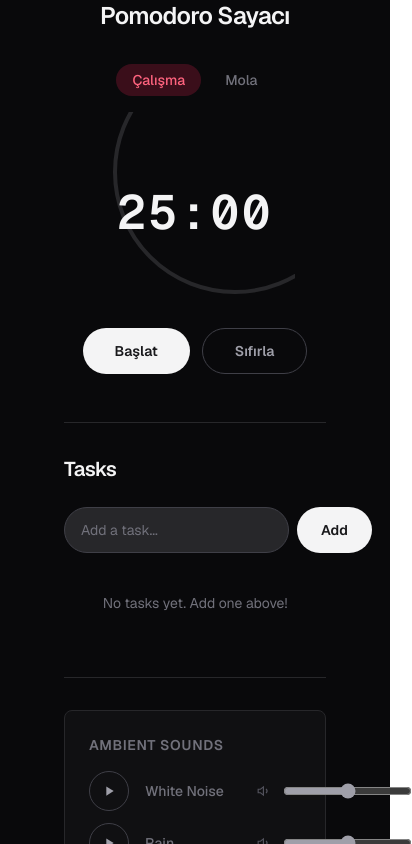
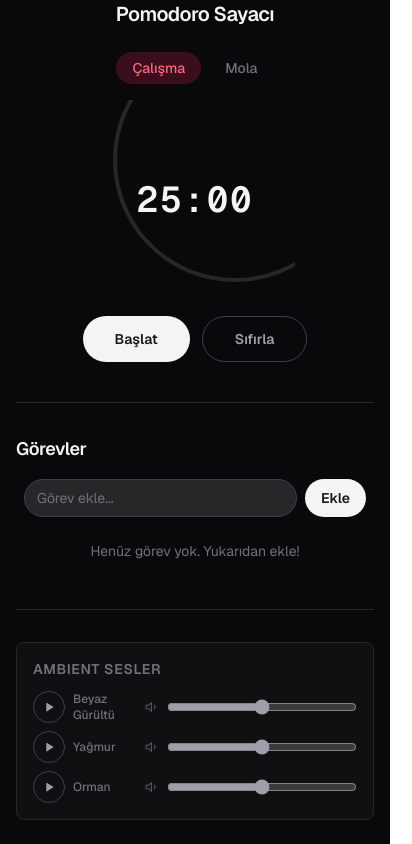
Before and after one commit to Erxpria1/YaverFX, a Next.js app: page / in a window 390 px wide. Shown: the top 844 px of the page, 412 px wide, since content can reach past the window. Built offline with nearby package versions, Linux system fonts and the light colour scheme.

Commit message:
fix: mobile responsiveness & Turkish labels

```diff
--- a/app/components/AmbientSounds.tsx
+++ b/app/components/AmbientSounds.tsx
@@ -13,7 +13,7 @@ interface SoundConfig {
 const SOUNDS: SoundConfig[] = [
   {
     id: "whiteNoise",
-    label: "White Noise",
+    label: "Beyaz Gürültü",
     icon: (
       <svg width="20" height="20" viewBox="0 0 24 24" fill="none" stroke="currentColor" strokeWidth="2" strokeLinecap="round" strokeLinejoin="round">
         <path d="M2 12h2M6 8v8M10 4v16M14 8v8M18 6v12M22 12h-2" />
@@ -22,7 +22,7 @@ const SOUNDS: SoundConfig[] = [
   },
   {
     id: "rain",
-    label: "Rain",
+    label: "Yağmur",
     icon: (
       <svg width="20" height="20" viewBox="0 0 24 24" fill="none" stroke="currentColor" strokeWidth="2" strokeLinecap="round" strokeLinejoin="round">
         <path d="M4 14.899A7 7 0 1 1 15.71 8h1.79a4.5 4.5 0 0 1 2.5 8.242" />
@@ -32,7 +32,7 @@ const SOUNDS: SoundConfig[] = [
   },
   {
     id: "forest",
-    label: "Forest",
+    label: "Orman",
     icon: (
       <svg width="20" height="20" viewBox="0 0 24 24" fill="none" stroke="currentColor" strokeWidth="2" strokeLinecap="round" strokeLinejoin="round">
         <path d="M17 14l3-3-3-3" />
@@ -203,22 +203,22 @@ export default function AmbientSounds() {
   }, []);
 
   return (
-    <div className="flex flex-col gap-4 rounded-lg border border-zinc-800 bg-zinc-900/50 p-6">
-      <h2 className="text-sm font-semibold text-zinc-500 uppercase tracking-wider">Ambient Sounds</h2>
+    <div className="flex flex-col gap-3 rounded-lg border border-zinc-800 bg-zinc-900/50 p-4 sm:p-6">
+      <h2 className="text-sm font-semibold text-zinc-500 uppercase tracking-wider">Ambient Sesler</h2>
 
-      <div className="flex flex-col gap-3">
+      <div className="flex flex-col gap-2 sm:gap-3">
         {SOUNDS.map((sound) => {
           const state = sounds[sound.id];
           return (
-            <div key={sound.id} className="flex items-center gap-4">
+            <div key={sound.id} className="flex items-center gap-2 sm:gap-4">
               <button
                 onClick={() => toggleSound(sound.id)}
-                className={`flex h-10 w-10 shrink-0 items-center justify-center rounded-full transition-colors ${
+                className={`flex h-8 w-8 sm:h-10 sm:w-10 shrink-0 items-center justify-center rounded-full transition-colors ${
                   state.isPlaying
                     ? "bg-zinc-100 text-zinc-900 hover:bg-white"
                     : "border border-zinc-700 text-zinc-400 hover:border-zinc-500 hover:text-zinc-200"
                 }`}
-                aria-label={`${state.isPlaying ? "Pause" : "Play"} ${sound.label}`}
+                aria-label={`${state.isPlaying ? "Duraklat" : "Oynat"} ${sound.label}`}
               >
                 {state.isPlaying ? (
                   <svg width="16" height="16" viewBox="0 0 24 24" fill="currentColor">
@@ -232,11 +232,11 @@ export default function AmbientSounds() {
                 )}
               </button>
 
-              <span className={`w-24 shrink-0 text-sm font-medium transition-colors ${state.isPlaying ? "text-zinc-100" : "text-zinc-500"}`}>
+              <span className={`w-16 sm:w-24 shrink-0 text-xs sm:text-sm font-medium transition-colors ${state.isPlaying ? "text-zinc-100" : "text-zinc-500"}`}>
                 {sound.label}
               </span>
 
-              <div className="flex flex-1 items-center gap-3">
+              <div className="flex flex-1 items-center gap-2 sm:gap-3">
                 <svg width="14" height="14" viewBox="0 0 24 24" fill="none" stroke="currentColor" strokeWidth="2" className="shrink-0 text-zinc-600">
                   <polygon points="11 5 6 9 2 9 2 15 6 15 11 19 11 5" />
                   {state.volume > 0.3 && <path d="M15.54 8.46a5 5 0 0 1 0 7.07" />}
--- a/app/components/PomodoroTimer.tsx
+++ b/app/components/PomodoroTimer.tsx
@@ -121,7 +121,7 @@ export default function PomodoroTimer() {
             }}
           />
         </svg>
-        <span className="absolute text-5xl font-mono font-semibold tracking-wider text-zinc-100">
+        <span className="absolute text-4xl sm:text-5xl font-mono font-semibold tracking-wider text-zinc-100">
           {display}
         </span>
       </div>
--- a/app/components/TaskList.tsx
+++ b/app/components/TaskList.tsx
@@ -37,34 +37,34 @@ export default function TaskList() {
   };
 
   return (
-    <div className="flex flex-col gap-6 w-full">
+    <div className="flex flex-col gap-4 w-full px-2 sm:px-0">
       <div className="flex gap-2">
         <input
           type="text"
           value={input}
           onChange={(e) => setInput(e.target.value)}
           onKeyDown={handleKeyDown}
-          placeholder="Add a task..."
-          className="flex-1 rounded-full bg-zinc-800 border border-zinc-700 px-4 py-3 text-sm text-zinc-100 placeholder-zinc-500 outline-none transition-colors focus:border-zinc-500"
+          placeholder="Görev ekle..."
+          className="flex-1 rounded-full bg-zinc-800 border border-zinc-700 px-3 py-2 text-sm text-zinc-100 placeholder-zinc-500 outline-none transition-colors focus:border-zinc-500"
         />
         <button
           onClick={addTask}
-          className="rounded-full bg-zinc-100 px-6 py-3 text-sm font-semibold text-zinc-900 transition-colors hover:bg-white"
+          className="rounded-full bg-zinc-100 px-4 py-2 text-sm font-semibold text-zinc-900 transition-colors hover:bg-white"
         >
-          Add
+          Ekle
         </button>
       </div>
 
       <div className="flex flex-col gap-2">
         {tasks.length === 0 && (
-          <p className="text-center text-sm text-zinc-500 py-4">
-            No tasks yet. Add one above!
+          <p className="text-center text-sm text-zinc-500 py-2 sm:py-4">
+            Henüz görev yok. Yukarıdan ekle!
           </p>
         )}
         {tasks.map((task) => (
           <div
             key={task.id}
-            className="flex items-center gap-3 rounded-lg border border-zinc-800 bg-zinc-900/50 px-4 py-3 transition-colors hover:border-zinc-700"
+            className="flex items-center gap-2 sm:gap-3 rounded-lg border border-zinc-800 bg-zinc-900/50 px-3 py-2 sm:px-4 sm:py-3 transition-colors hover:border-zinc-700"
           >
             <button
               onClick={() => toggleTask(task.id)}
--- a/app/page.tsx
+++ b/app/page.tsx
@@ -6,24 +6,24 @@ import SiteBlocker from "./components/SiteBlocker";
 export default function Home() {
   return (
     <div className="flex flex-col flex-1 items-center justify-center bg-zinc-950 font-sans">
-      <main className="flex flex-1 w-full max-w-3xl flex-col items-center justify-center px-16">
-        <h1 className="text-2xl font-semibold tracking-tight text-zinc-100 mb-8">
+      <main className="flex flex-1 w-full max-w-3xl flex-col items-center justify-center px-4 sm:px-8 md:px-16">
+        <h1 className="text-xl sm:text-2xl font-semibold tracking-tight text-zinc-100 mb-6 sm:mb-8">
           Pomodoro Sayacı
         </h1>
         <PomodoroTimer />
 
-        <div className="w-full mt-12 pt-8 border-t border-zinc-800">
-          <h2 className="text-xl font-semibold tracking-tight text-zinc-100 mb-6">
-            Tasks
+        <div className="w-full mt-10 sm:mt-12 pt-8 border-t border-zinc-800">
+          <h2 className="text-lg sm:text-xl font-semibold tracking-tight text-zinc-100 mb-4 sm:mb-6">
+            Görevler
           </h2>
           <TaskList />
         </div>
 
-        <div className="w-full mt-12 pt-8 border-t border-zinc-800">
+        <div className="w-full mt-10 sm:mt-12 pt-8 border-t border-zinc-800">
           <AmbientSounds />
         </div>
 
-        <div className="w-full mt-12 pt-8 border-t border-zinc-800">
+        <div className="w-full mt-10 sm:mt-12 pt-8 border-t border-zinc-800">
           <SiteBlocker />
         </div>
       </main>
```
